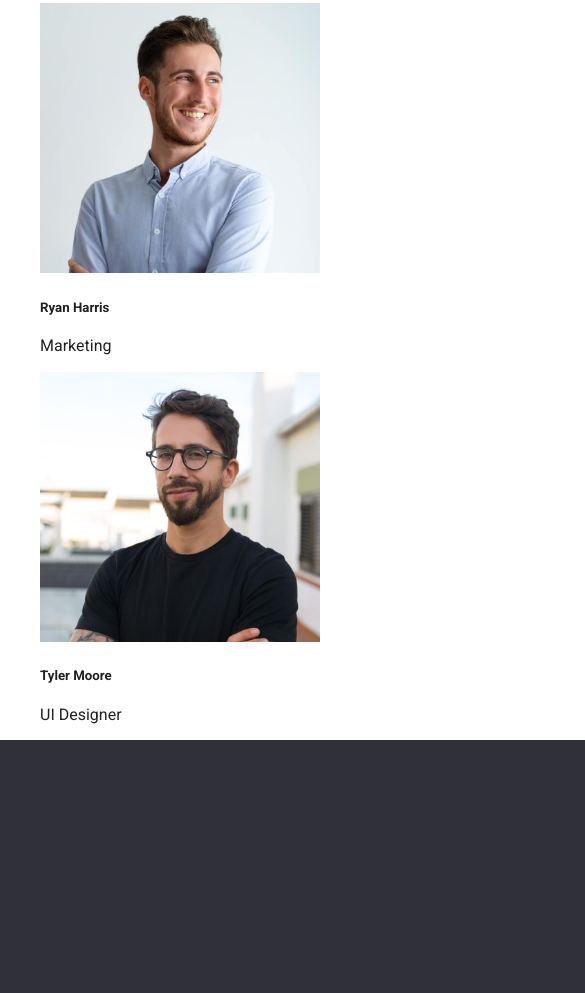
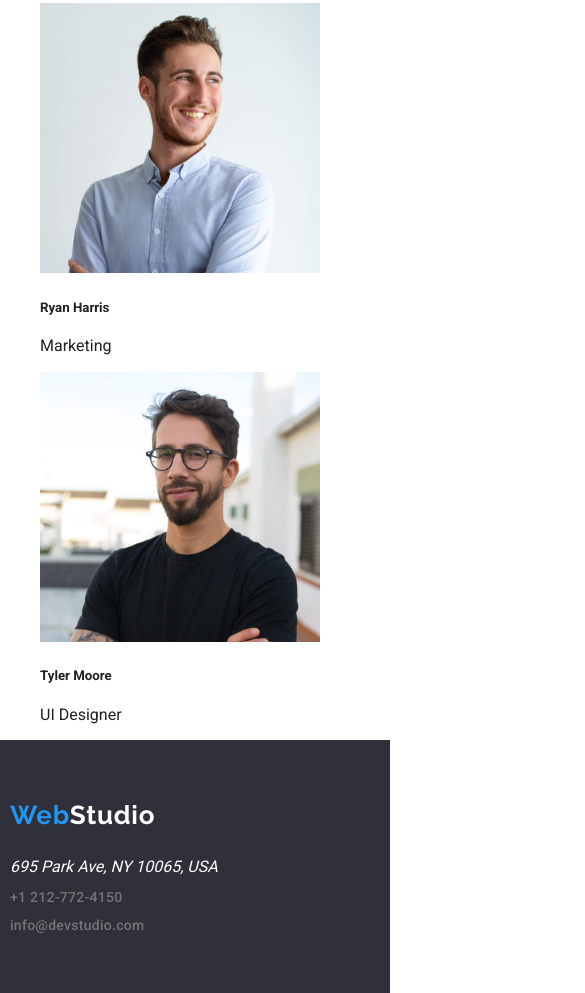
Before and after one commit to Tumoji/goit-markup-hw-03, a plain HTML site: page index.html in a window 390 px wide. Shown: the part 2417-3410 px from the top of the page, 585 px wide, since content can reach past the window. Drawn offline with Linux system fonts and the light colour scheme.

Commit message:
added responsive CSS to footer

```diff
--- a/css/styles.css
+++ b/css/styles.css
@@ -181,14 +181,13 @@ button:hover {
 }
 .footer-container {
   display: flex;
-  justify-content: left;
+  justify-content: center;
   background-color: #2f303a;
-  width: 1600px;
+  width: 100%;
 }
 .global-footer {
   display: flex;
   width: 1200px;
-  padding: 0 100px;
 }
 .footer-adress {
   display: flex;
```
